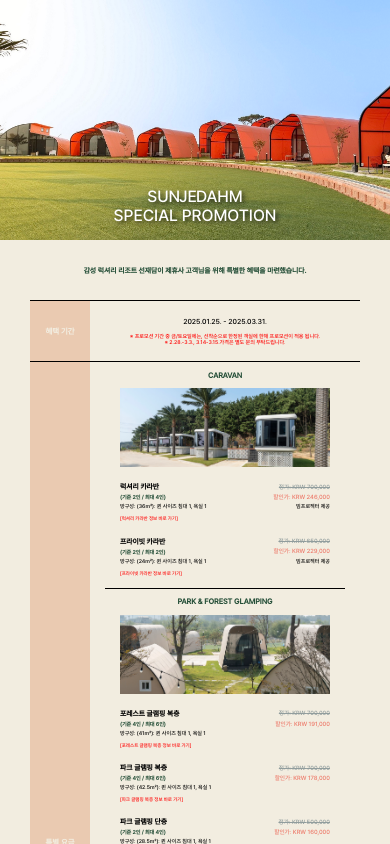
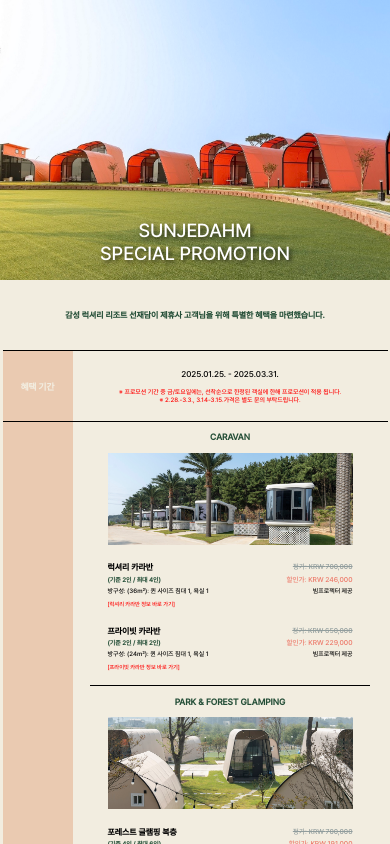
Before and after one commit to hogishim/sunjedahm, a React (Create React App) app: page / in a window 390 px wide. Shown: the top 844 px of the page. Built offline with nearby package versions, Linux system fonts and the light colour scheme.

Commit message:
반응형 기준 px 수정

```diff
--- a/src/index.css
+++ b/src/index.css
@@ -39,13 +39,13 @@
 
 @media screen and (max-width: 300px) {
   :root, html {
-    font-size: 4px !important;
+    font-size: 5px !important;
   }
 }
 
 @media screen and (min-width: 300px) and (max-width: 480px) {
   :root, html {
-    font-size: 6px !important;
+    font-size: 7px !important;
   }
 }
 
```
